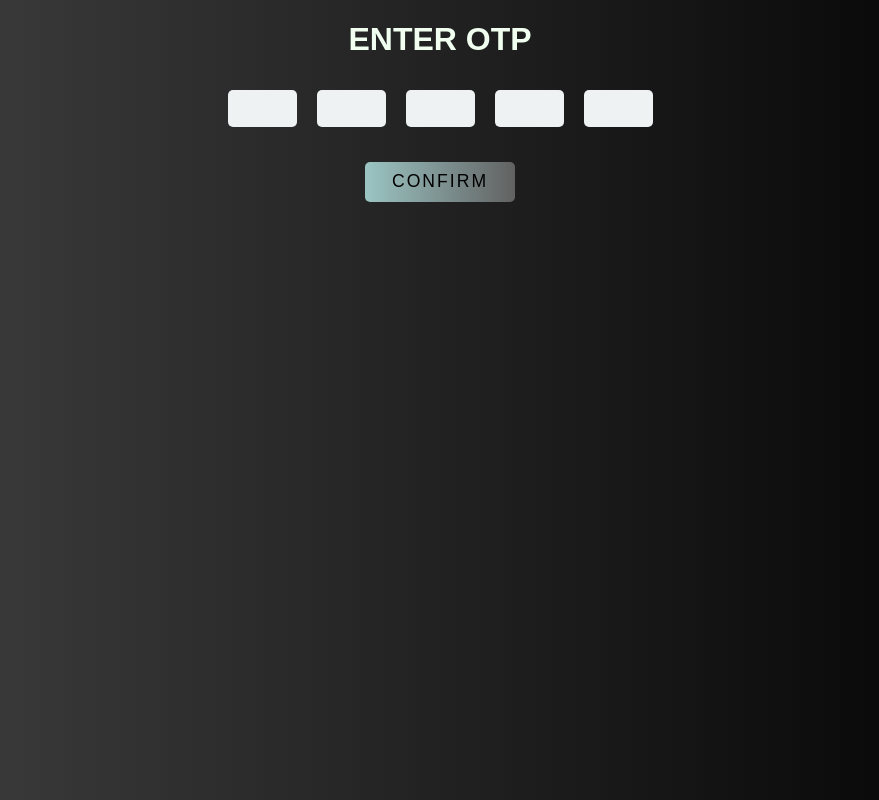
After one commit to Adarsh-S-S/Shop-For-Pets, a Django app: page /otp/ in a window 1280 px wide. The commit adds this page. Shown: the whole page, without its empty margins (200-1079 px from the left). Run offline with Django 4.2, Linux system fonts and the light colour scheme.

Commit message:
Email Verification Through OTP

```diff
--- a/shopforpets/home/urls.py
+++ b/shopforpets/home/urls.py
@@ -9,5 +9,6 @@ urlpatterns = [
     path("register/",views.register,name="registerpage"),
     path("login/",views.login,name="loginpage"),
     path("logout/",views.logout,name="logout"),
+    path("otp/",views.otp,name="otppage"),
     path("feed/",feed.LatestNews())
 ]
--- a/shopforpets/home/views.py
+++ b/shopforpets/home/views.py
@@ -3,6 +3,8 @@ from django.http import HttpResponse
 from django.contrib import auth
 from django.contrib.auth.models import User
 from .models import PetProduct
+from django.conf import settings
+from django.core.mail import send_mail
 
 
 
@@ -28,16 +30,17 @@ def register(request):
         if ucheck:
             msg="Username Exits"
             return render(request,"register.html",{"b":msg})
-        elif echeck:
-            msg="Email Exits"
-            return render(request,"register.html",{"b":msg})
+
         elif password=="" or password!=repassword:
             msg="Invalid password"
             return render(request,"register.html",{"b":msg})
         else:
-            user=User.objects.create_user(username=username,first_name=firstname,last_name=secondname,email=email,password=password)
-            user.save();
-            return redirect("/")
+            request.session["his"]=[username,firstname,secondname,email,password,repassword]
+            request.session.modified = True
+            send_mail("otp validation","Your otp is 20202",settings.EMAIL_HOST_USER,[email,])
+            #user=User.objects.create_user(username=username,first_name=firstname,last_name=secondname,email=email,password=password)
+           # user.save();
+            return render(request,"otp.html")
     else:
         return render(request,"register.html")
 
@@ -64,3 +67,22 @@ def logout(request):
     response.delete_cookie("pas")
     response.delete_cookie("id")
     return response
+
+def otp(request):
+    if request.method == "POST":
+        n1=request.POST["n1"]
+        n2=request.POST["n2"]
+        n3=request.POST["n3"]
+        n4=request.POST["n4"]
+        n5=request.POST["n5"]
+        otp=n1+n2+n3+n4+n5
+        if otp=="20202":
+            li=request.session["his"]
+            user=User.objects.create_user(username=li[0],first_name=li[1],last_name=li[2],email=li[3],password=li[4])
+            user.save();
+            return redirect("/")
+        else:
+            msg="Otp Is Invalid"
+            return render(request,"otp.html",{"msg":msg})
+    else:
+        return render(request,"otp.html")
--- a/shopforpets/product/urls.py
+++ b/shopforpets/product/urls.py
@@ -5,5 +5,6 @@ from . import views
 
 urlpatterns = [
      path("",views.detail2,name="detail"),
-     path("cmt/",views.cmt,name="cmt")
+     path("cmt/",views.cmt,name="cmt"),
+     path("email/",views.email,name="emailpage"),
 ]
--- a/shopforpets/shopforpets/urls.py
+++ b/shopforpets/shopforpets/urls.py
@@ -25,4 +25,5 @@ urlpatterns = [
     path('admin/', admin.site.urls),
     path('',include("home.urls")),
     path('product/',include("product.urls"))
+
 ]+static(settings.MEDIA_URL,document_root=settings.MEDIA_ROOT)
--- /dev/null
+++ b/shopforpets/static/css/otp.css
@@ -0,0 +1,70 @@
+body {
+    margin: 0;
+    padding: 0;
+    height: 100vh;
+    background: #000000; /* fallback for old browsers */
+    background: -webkit-linear-gradient(
+      to right,
+      #434343,
+      #000000
+    ); /* Chrome 10-25, Safari 5.1-6 */
+    background: linear-gradient(
+      to right,
+      #434343,
+      #000000
+    ); /* W3C, IE 10+/ Edge, Firefox 16+, Chrome 26+, Opera 12+, Safari 7+ */
+  }
+
+  .container {
+    display: flex;
+    flex-flow: column;
+    height: 100%;
+    align-items: space-around;
+    justify-content: center;
+  }
+
+  .userInput {
+    display: flex;
+    justify-content: center;
+  }
+
+  input {
+    margin: 10px;
+    height: 35px;
+    width: 65px;
+    border: none;
+    border-radius: 5px;
+    text-align: center;
+    font-family: arimo;
+    font-size: 1.2rem;
+    background: #eef2f3;
+  }
+
+  h1 {
+    text-align: center;
+    font-family: arimo;
+    color: honeydew;
+  }
+
+  button {
+    width: 150px;
+    height: 40px;
+    margin: 25px auto 0px auto;
+    font-family: arimo;
+    font-size: 1.1rem;
+    border: none;
+    border-radius: 5px;
+    letter-spacing: 2px;
+    cursor: pointer;
+    background: #616161; /* fallback for old browsers */
+    background: -webkit-linear-gradient(
+      to right,
+      #9bc5c3,
+      #616161
+    ); /* Chrome 10-25, Safari 5.1-6 */
+    background: linear-gradient(
+      to right,
+      #9bc5c3,
+      #616161
+    ); /* W3C, IE 10+/ Edge, Firefox 16+, Chrome 26+, Opera 12+, Safari 7+ */
+  }
--- /dev/null
+++ b/shopforpets/static/js/otp.js
@@ -0,0 +1,5 @@
+function clickEvent(first,last){
+    if(first.value.length){
+      document.getElementById(last).focus();
+    }
+  }
--- a/shopforpets/template/detail.html
+++ b/shopforpets/template/detail.html
@@ -252,7 +252,7 @@
                 </div>
                 <div class="col-lg-3 col-md-6">
                     <h5 class="text-uppercase border-start border-5 border-primary ps-3 mb-4">Newsletter</h5>
-                    <form action="">
+                    <form action="{% url 'emailpage' %}">
                         <div class="input-group">
                             <input type="text" class="form-control p-3" placeholder="Your Email">
                             <button class="btn btn-primary">Sign Up</button>
--- /dev/null
+++ b/shopforpets/template/otp.html
@@ -0,0 +1,41 @@
+<!DOCTYPE html>
+{% load static %}
+<html lang="en">
+
+<head>
+  <meta charset="UTF-8">
+  <meta name="viewport" content="width=device-width, initial-scale=1.0">
+  <title>OTP Input field</title>
+  <link rel="stylesheet" type="text/css" href="{% static 'css/otp.css' %}">
+</head>
+
+<body>
+  <html lang="en">
+<head>
+    <meta charset="UTF-8">
+    <meta name="viewport" content="width=device-width, initial-scale=1.0">
+    <title>Autofocus Field</title>
+    <link rel="stylesheet" type="text/css" href="{% static 'css/otp.css' %}">
+</head>
+<body>
+  <form method="post" action="{% url 'otppage' %}">
+    {% csrf_token %}
+    <div class="container">
+        <h1>ENTER OTP</h1>
+        <div class="userInput">
+            <input type="text" name="n1" id='ist' maxlength="1" onkeyup="clickEvent(this,'sec')">
+            <input type="text" name="n2" id="sec" maxlength="1" onkeyup="clickEvent(this,'third')">
+            <input type="text" name="n3" id="third" maxlength="1" onkeyup="clickEvent(this,'fourth')">
+            <input type="text" name="n4" id="fourth" maxlength="1" onkeyup="clickEvent(this,'fifth')">
+            <input type="text" name="n5" id="fifth" maxlength="1">
+        </div>
+        <button type="submit">CONFIRM</button><br><br>
+        <div style="color: red;" ><center>{{msg}}</center></div>
+    </div>
+  </form>
+</body>
+</html>
+ <script src="{% static 'js/otp.js' %}"></script>
+</body>
+
+</html>
```
Also changed, not shown: shopforpets/product/views.py (+13 -0 lines), shopforpets/shopforpets/settings.py (+9 -0 lines).
